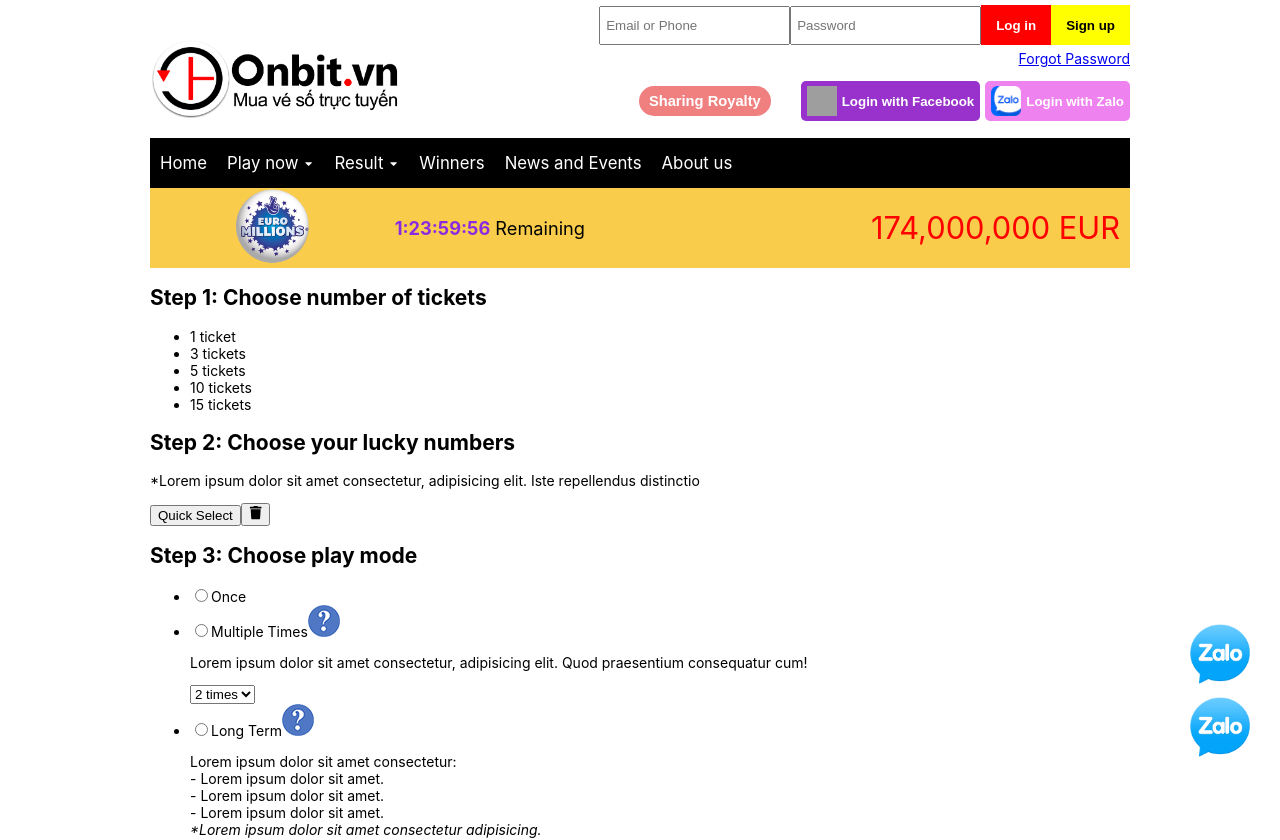
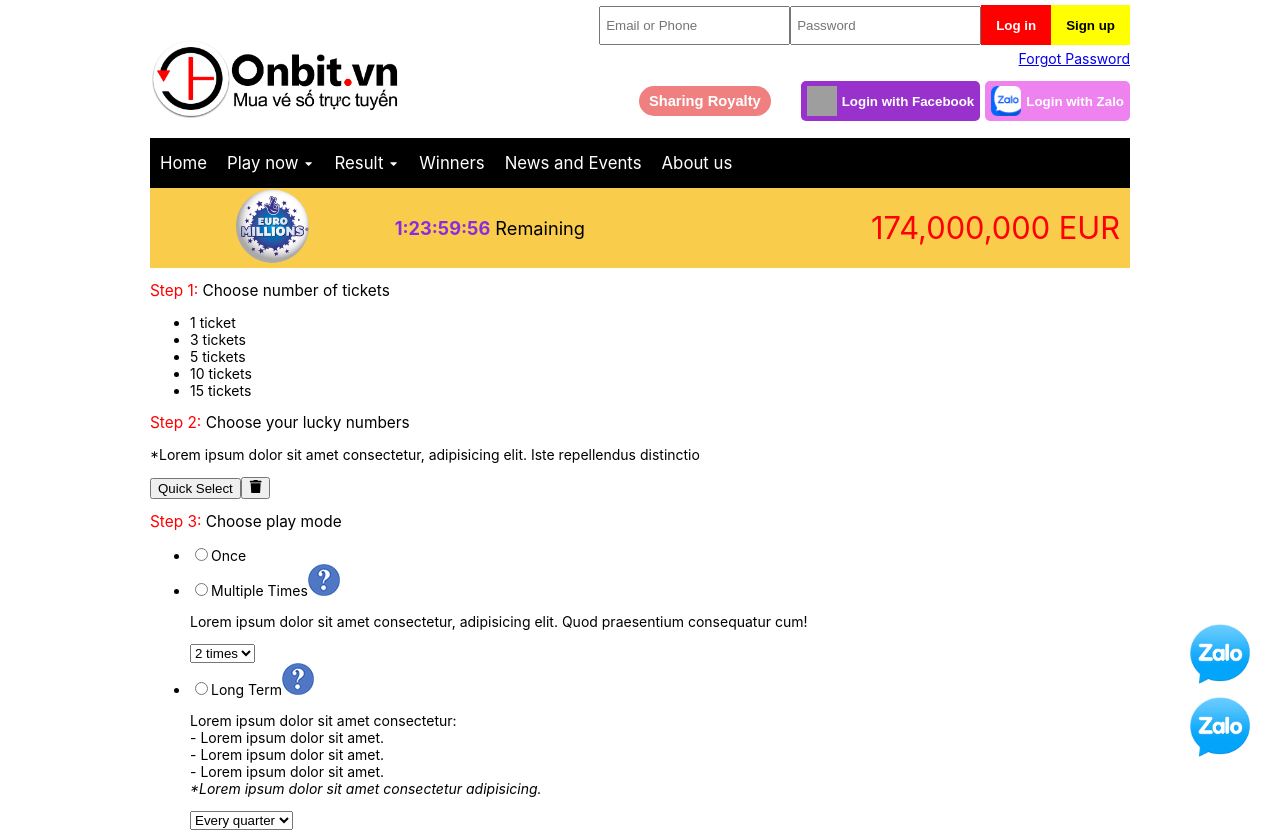
Before and after one commit to SonDo580/lottery-clone, a React (Create React App) app: page /play in a window 1280 px wide. Shown: the top 840 px of the page. Built offline with nearby package versions, Linux system fonts and the light colour scheme; grey boxes are pictures that could not be loaded.

Commit message:
Add general styling

```diff
--- /dev/null
+++ b/src/pages/Play/Play.scss
@@ -0,0 +1,9 @@
+h2 {
+  font-size: 1.1rem;
+  font-weight: normal;
+  margin-bottom: 5px;
+
+  span {
+    color: red;
+  }
+}
--- a/src/pages/Play/index.js
+++ b/src/pages/Play/index.js
@@ -4,6 +4,7 @@ import Lottery from "./components/Lottery";
 import Mode from "./components/Mode";
 import Number from "./components/Number";
 import Ticket from "./components/Ticket";
+import "./Play.scss";
 
 const arrayValues = [1, 3, 5, 10, 15];
 
```
